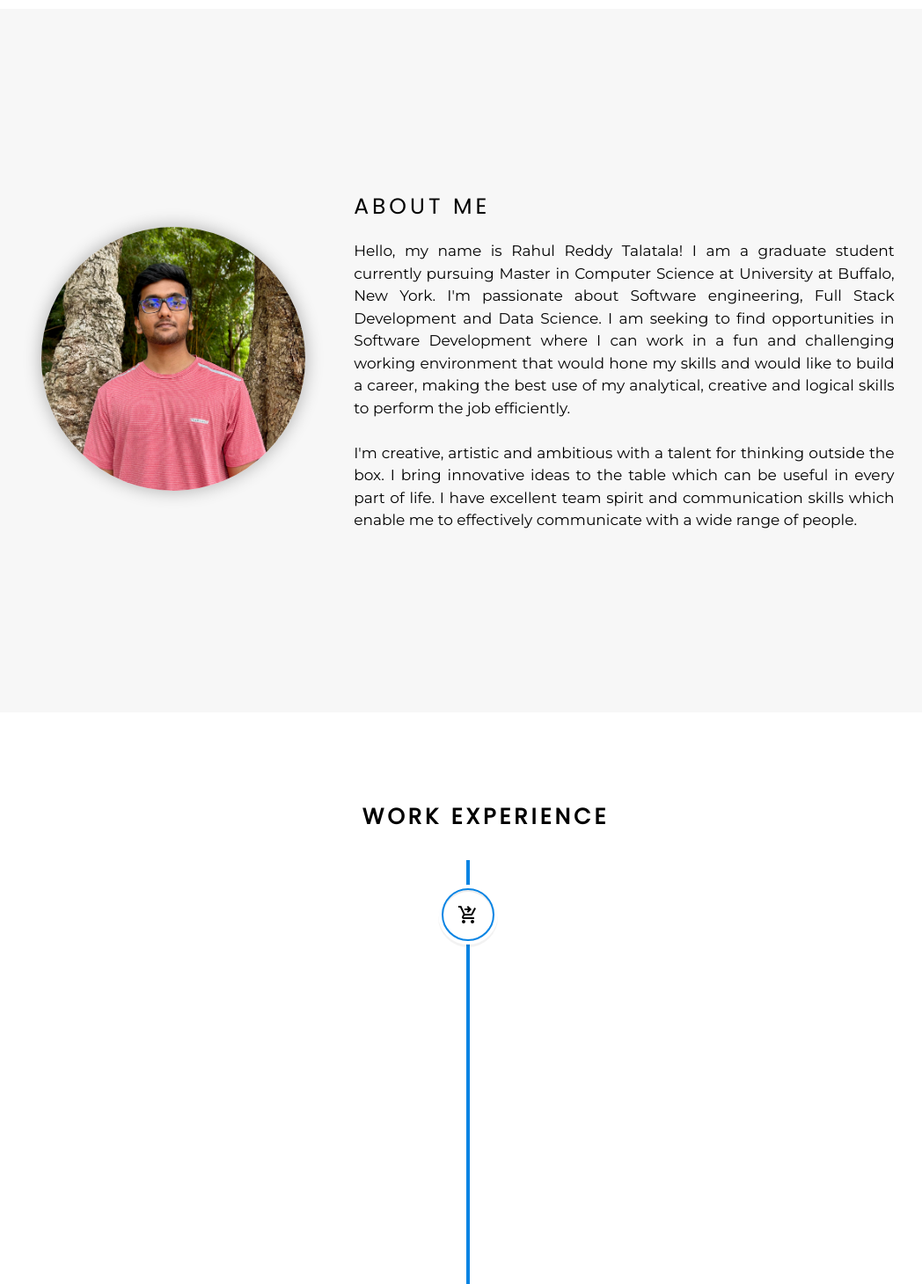
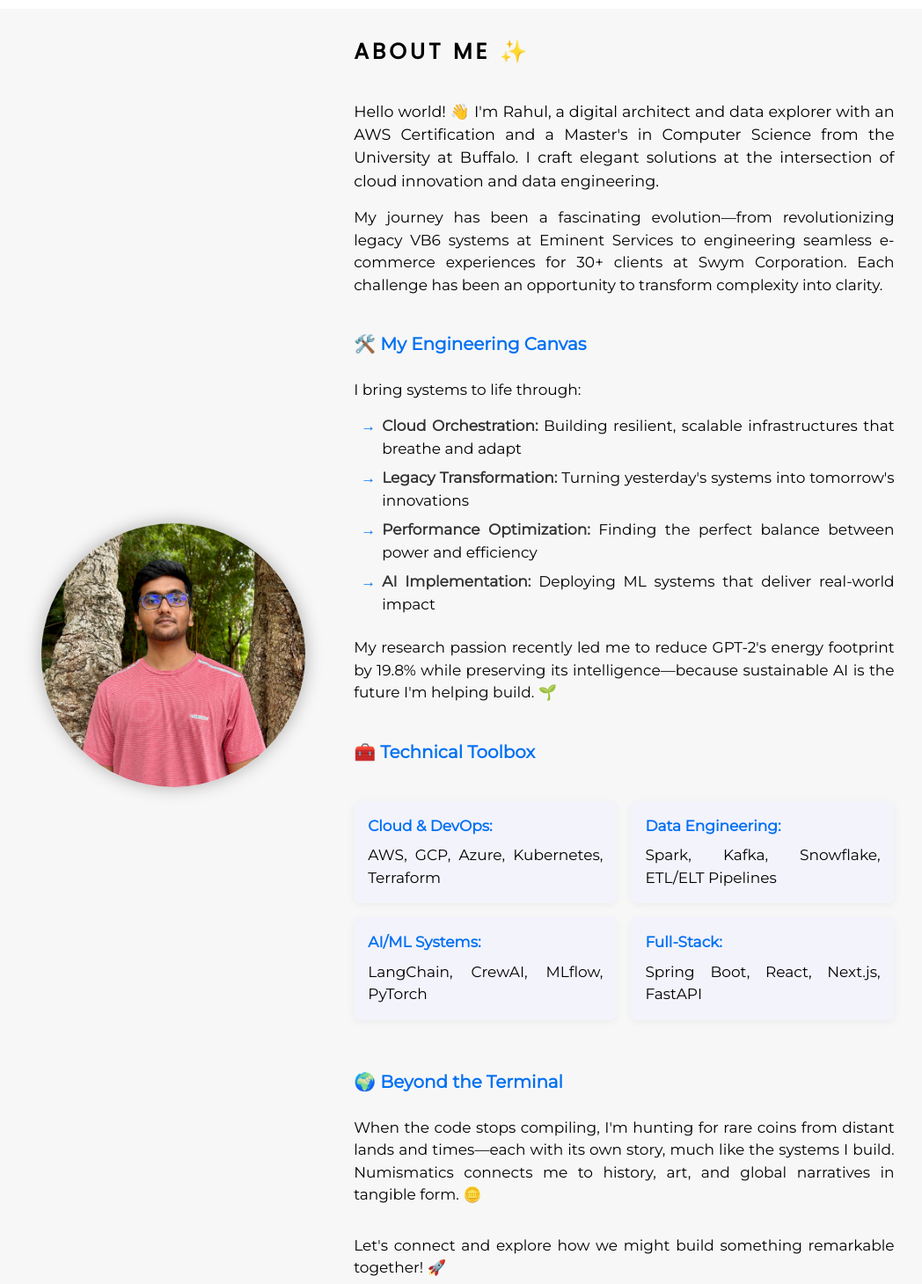
Before and after one commit to rahult18/rahul-react-portfolio, a React (Create React App) app: page / in a window 1280 px wide. Shown: the part 790-2250 px from the top of the page at 88% size, without its empty margins (108-1156 px from the left). Built offline with nearby package versions, Linux system fonts and the light colour scheme.

Commit message:
Update AboutPage.jsx

```diff
--- a/src/components/AboutPage.jsx
+++ b/src/components/AboutPage.jsx
@@ -4,7 +4,6 @@ import profileImage from '../resources/profile.jpg';
 
 const AboutPage = () => {
     const elementRef = useRef(null);
-
     const { scrollYProgress } = useScroll({
         target: elementRef,
         offset: ["0 1", "1.25 1"],
@@ -28,16 +27,158 @@ const AboutPage = () => {
                 <div className="photo">
                     <img src={profileImage} alt="profile" className="profile-img" />
                 </div>
-
                 <div className="content">
                     <span className="heading">
-                        About Me
+                        About Me ✨
                     </span>
-                    Hello, my name is Rahul Reddy Talatala! I am a graduate student currently pursuing Master in Computer Science at University at Buffalo, New York. I'm passionate about Software engineering, Full Stack Development and Data Science. I am seeking to find opportunities in Software Development where I can work in a fun and challenging working environment that would hone my skills and would like to build a career, making the best use of my analytical, creative and logical skills to perform the job efficiently.
-                    <br /><br />
-                    I'm creative, artistic and ambitious with a talent for thinking outside the box. I bring innovative ideas to the table which can be useful in every part of life. I have excellent team spirit and communication skills which enable me to effectively communicate with a wide range of people.
+                    <p className="intro-text">
+                        Hello world! 👋 I'm Rahul, a digital architect and data explorer with an AWS Certification and a Master's in Computer Science from the University at Buffalo. I craft elegant solutions at the intersection of cloud innovation and data engineering.
+                    </p>
+
+                    <p>
+                        My journey has been a fascinating evolution—from revolutionizing legacy VB6 systems at Eminent Services to engineering seamless e-commerce experiences for 30+ clients at Swym Corporation. Each challenge has been an opportunity to transform complexity into clarity.
+                    </p>
+
+                    <h3 className="section-title">🛠️ My Engineering Canvas</h3>
+                    <p>I bring systems to life through:</p>
+                    <ul className="skills-list">
+                        <li><span className="highlight">Cloud Orchestration:</span> Building resilient, scalable infrastructures that breathe and adapt</li>
+                        <li><span className="highlight">Legacy Transformation:</span> Turning yesterday's systems into tomorrow's innovations</li>
+                        <li><span className="highlight">Performance Optimization:</span> Finding the perfect balance between power and efficiency</li>
+                        <li><span className="highlight">AI Implementation:</span> Deploying ML systems that deliver real-world impact</li>
+                    </ul>
+
+                    <p>
+                        My research passion recently led me to reduce GPT-2's energy footprint by 19.8% while preserving its intelligence—because sustainable AI is the future I'm helping build. 🌱
+                    </p>
+
+                    <h3 className="section-title">🧰 Technical Toolbox</h3>
+                    <div className="tech-domains">
+                        <div className="domain-card">
+                            <span className="domain-title">Cloud & DevOps:</span> AWS, GCP, Azure, Kubernetes, Terraform
+                        </div>
+                        <div className="domain-card">
+                            <span className="domain-title">Data Engineering:</span> Spark, Kafka, Snowflake, ETL/ELT Pipelines
+                        </div>
+                        <div className="domain-card">
+                            <span className="domain-title">AI/ML Systems:</span> LangChain, CrewAI, MLflow, PyTorch
+                        </div>
+                        <div className="domain-card">
+                            <span className="domain-title">Full-Stack:</span> Spring Boot, React, Next.js, FastAPI
+                        </div>
+                    </div>
+
+                    <h3 className="section-title">🌍 Beyond the Terminal</h3>
+                    <p>
+                        When the code stops compiling, I'm hunting for rare coins from distant lands and times—each with its own story, much like the systems I build. Numismatics connects me to history, art, and global narratives in tangible form. 🪙
+                    </p>
+
+                    <p className="connect-text">
+                        Let's connect and explore how we might build something remarkable together! 🚀
+                    </p>
                 </div>
             </motion.div>
+
+            <style jsx>{`
+                .about-me {
+                    display: flex;
+                    gap: 2rem;
+                    max-width: 1200px;
+                    margin: 0 auto;
+                }
+
+                .content {
+                    display: flex;
+                    flex-direction: column;
+                    gap: 1rem;
+                }
+
+                .heading {
+                    font-size: 2rem;
+                    font-weight: 700;
+                    margin-bottom: 1rem;
+                    display: block;
+                }
+
+                .intro-text {
+                    font-size: 1.1rem;
+                    font-weight: 500;
+                }
+
+                .section-title {
+                    margin-top: 1.5rem;
+                    margin-bottom: 0.5rem;
+                    font-weight: 600;
+                    color: #0070f3;
+                }
+
+                .skills-list {
+                    list-style-type: none;
+                    padding-left: 0.5rem;
+                }
+
+                .skills-list li {
+                    margin-bottom: 0.5rem;
+                    position: relative;
+                    padding-left: 1.5rem;
+                }
+
+                .skills-list li:before {
+                    content: "→";
+                    position: absolute;
+                    left: 0;
+                    color: #0070f3;
+                }
+
+                .highlight {
+                    font-weight: 600;
+                    color: #333;
+                }
+
+                .tech-domains {
+                    display: grid;
+                    grid-template-columns: repeat(auto-fit, minmax(250px, 1fr));
+                    gap: 1rem;
+                    margin: 1rem 0;
+                }
+
+                .domain-card {
+                    padding: 1rem;
+                    border-radius: 8px;
+                    background-color: rgba(240, 240, 255, 0.5);
+                    box-shadow: 0 2px 10px rgba(0, 0, 0, 0.05);
+                    transition: transform 0.2s, box-shadow 0.2s;
+                }
+
+                .domain-card:hover {
+                    transform: translateY(-3px);
+                    box-shadow: 0 5px 15px rgba(0, 0, 0, 0.1);
+                }
+
+                .domain-title {
+                    font-weight: 600;
+                    color: #0070f3;
+                    display: block;
+                    margin-bottom: 0.5rem;
+                }
+
+                .connect-text {
+                    font-weight: 500;
+                    margin-top: 1rem;
+                }
+
+                @media (max-width: 768px) {
+                    .about-me {
+                        flex-direction: column;
+                        align-items: center;
+                    }
+
+                    .photo {
+                        width: 70%;
+                        margin: 0 auto;
+                    }
+                }
+            `}</style>
         </section>
     );
 }
```
